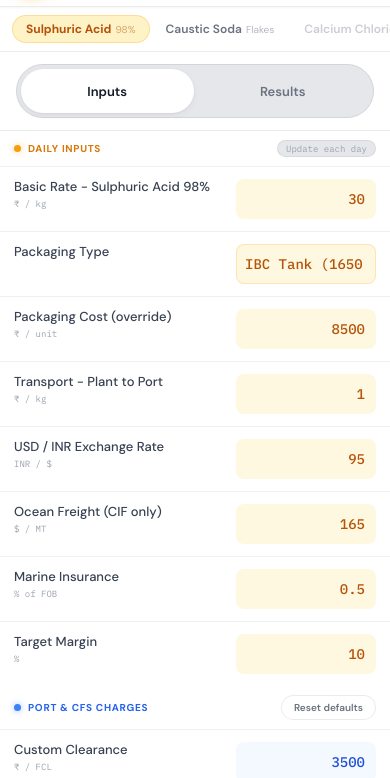
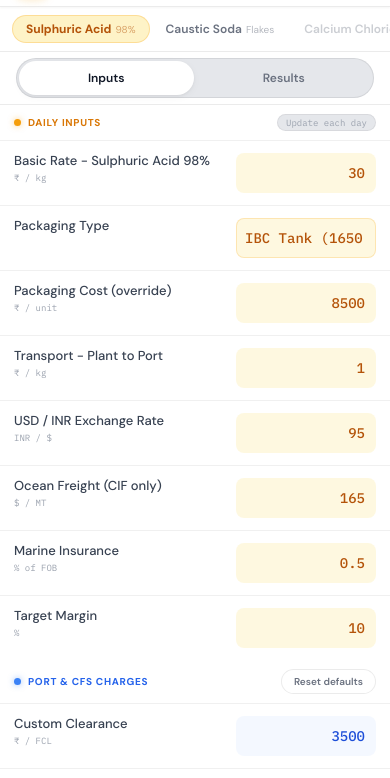
Before and after one commit to jaydevmulticomm-cyber/pricecalculator, a plain HTML site: page index.html in a window 390 px wide. Shown: the part 45-823 px from the top of the page. Drawn offline with Linux system fonts and the light colour scheme.

Commit message:
toggle update

```diff
--- a/index.html
+++ b/index.html
@@ -196,7 +196,7 @@ input, select, textarea { -webkit-user-select: text; user-select: text; touch-ac
   backdrop-filter: blur(12px);
   -webkit-backdrop-filter: blur(12px);
   border-bottom: 1px solid var(--line2);
-  padding: 12px 16px;
+  padding: 6px 14px;
   padding-left: max(16px, env(safe-area-inset-left));
   padding-right: max(16px, env(safe-area-inset-right));
 }
@@ -205,17 +205,17 @@ input, select, textarea { -webkit-user-select: text; user-select: text; touch-ac
   background: var(--inset2);
   border: 1px solid var(--line2);
   border-radius: var(--rpill);
-  padding: 4px;
+  padding: 2px;
   gap: 3px;
 }
 .ptab {
-  flex: 1; padding: 10px 12px;
-  font-family: var(--sans); font-weight: 600; font-size: 13px;
+  flex: 1; padding: 6px 10px;
+  font-family: var(--sans); font-weight: 600; font-size: 12px;
   border: none; border-radius: var(--rpill);
   background: none; color: var(--ink3);
   cursor: pointer; transition: all 0.15s var(--ease);
   -webkit-tap-highlight-color: transparent;
-  min-height: 44px;
+  min-height: 34px;
   display: flex;
   align-items: center;
   justify-content: center;
@@ -1042,6 +1042,9 @@ function renderCaustic() {
     ['Margin', d.margin+'%', 'color:#d97706;font-weight:700'],
   ])}
 
+  ${renderSellCard(c, d.margin)}
+  ${renderMarginCard(c, d.usd_inr)}
+
   ${renderBeRow(c)}
 
     <div class="breakdown-row">
@@ -1093,10 +1096,6 @@ function renderCaustic() {
         </div>
       </div>
     </div>
-
-  ${renderSellCard(c, d.margin)}
-  ${renderMarginCard(c, d.usd_inr)}
-
   <div class="port-card">
     <div class="cost-head neutral">Port Quick-Reference</div>
     <table class="tbl">
@@ -1173,6 +1172,8 @@ function renderSulphuric() {
     ['Margin', d.margin+'%', 'color:#d97706;font-weight:700'],
   ])}
 
+  ${renderSellCard(c, d.margin)}
+  ${renderMarginCard(c, d.usd_inr)}
   ${renderBeRow(c)}
 
   <div class="breakdown-row">
@@ -1229,9 +1230,6 @@ function renderSulphuric() {
       </div>
     </div>
   </div>
-
-  ${renderSellCard(c, d.margin)}
-  ${renderMarginCard(c, d.usd_inr)}
 </section>
 </div>`;
 }
```
Lines whose indentation alone changed are shown as unchanged.
